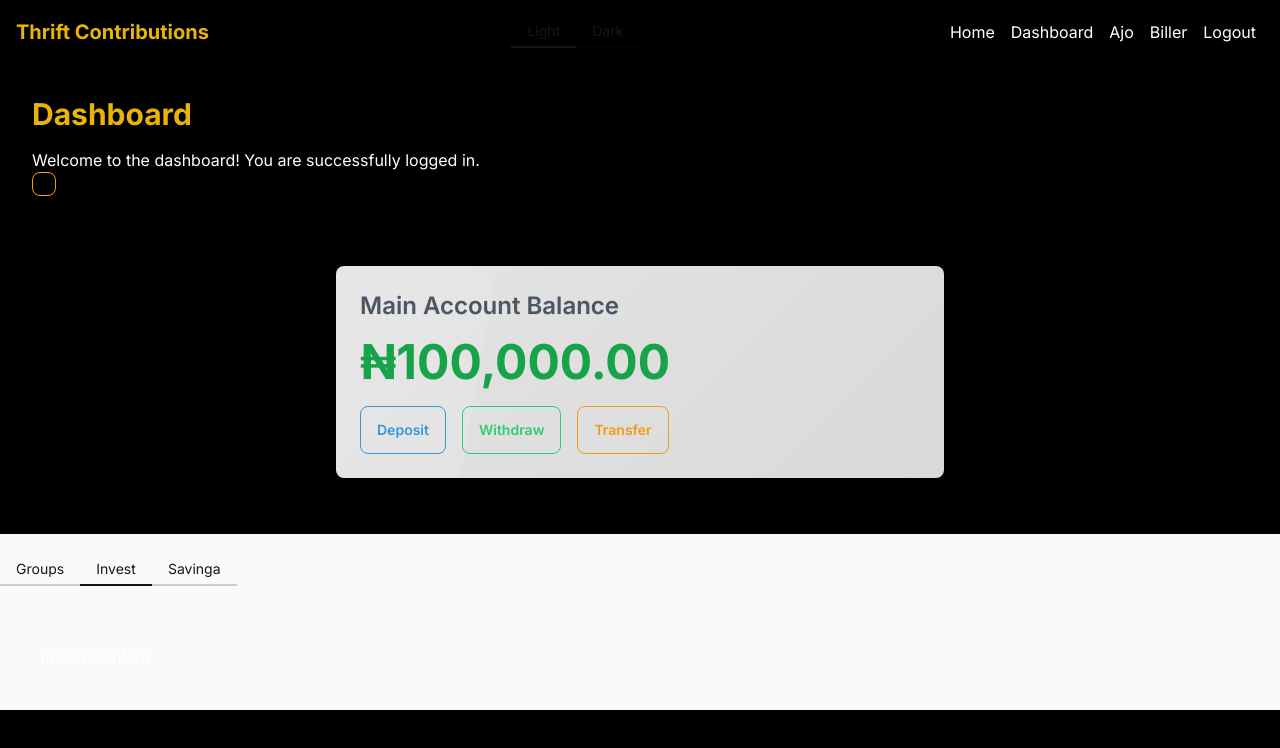
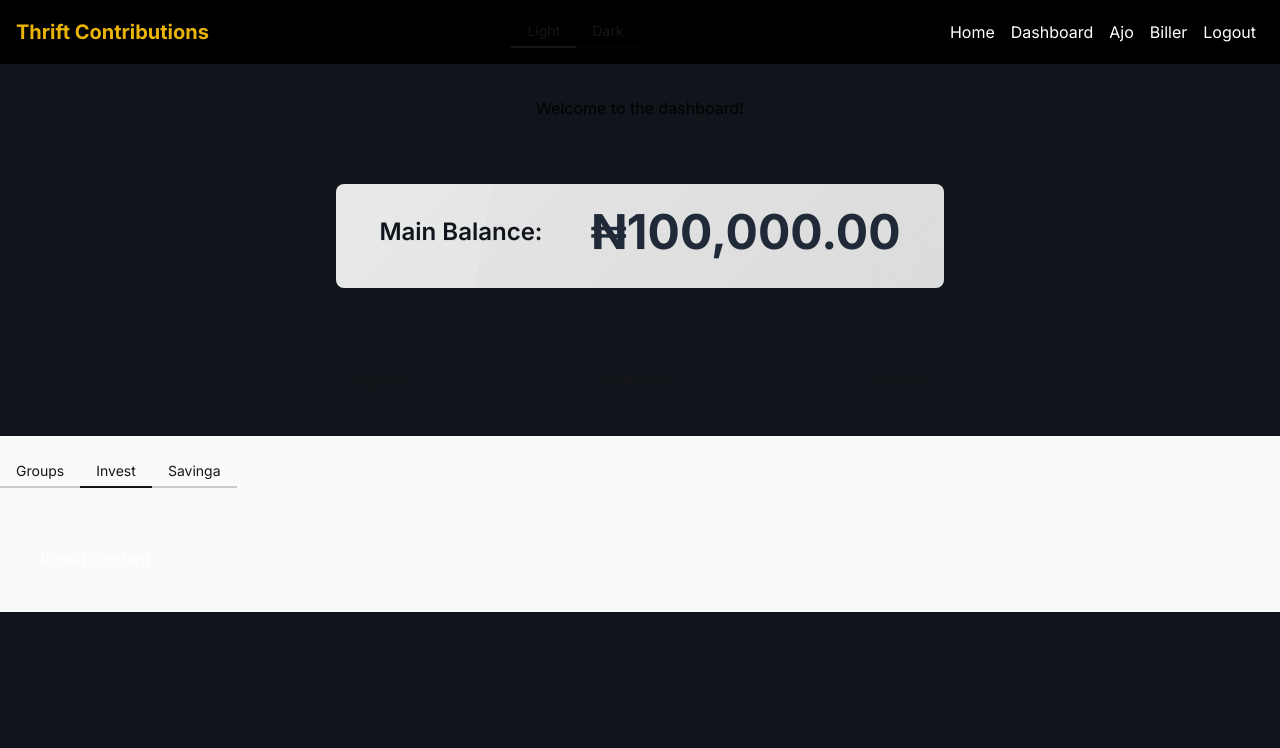
Before and after one commit to Jublazer/ajos, a Next.js app: page /dashboard in a window 1280 px wide. Shown: the top 748 px of the page. Built offline with nearby package versions, Linux system fonts and the light colour scheme; sample sign-in values are in the browser's storage.

Commit message:
Theme update 2

```diff
--- a/app/components/Deposit.jsx
+++ b/app/components/Deposit.jsx
@@ -30,7 +30,7 @@ const Deposit = () => {
 
   return (
     <>
-      <button className="btn btn-primary btn-outline" onClick={handleOpenModal}>
+      <button className="btn btn-md btn-black btn-outline" onClick={handleOpenModal}>
         Deposit
       </button>
 
--- a/app/components/Modal.jsx
+++ b/app/components/Modal.jsx
@@ -4,7 +4,7 @@ const Modal = ({ title, body, buttons, isOpen, onClose }) => {
   if (!isOpen) return null;
 
   return (
-    <div className="fixed inset-0 flex items-center justify-center bg-black bg-opacity-50 z-50">
+    <div className="fixed inset-0 flex items-center justify-center w-full min-w-full bg-black bg-opacity-50 z-50">
       <div className="bg-white rounded-lg shadow-lg max-w-lg w-full p-6">
         <div className="flex justify-between items-center">
           <h2 className="text-xl text-orange-600 font-semibold">{title}</h2>
--- a/app/components/Transfer.jsx
+++ b/app/components/Transfer.jsx
@@ -30,7 +30,7 @@ const Transfer = () => {
 
   return (
     <>
-      <button className="btn btn-accent btn-outline" onClick={handleOpenModal}>
+      <button className="btn btn-md btn-gray-800 btn-outline" onClick={handleOpenModal}>
         Transfer
       </button>
 
--- a/app/components/Withdraw.jsx
+++ b/app/components/Withdraw.jsx
@@ -30,7 +30,7 @@ const Withdraw = () => {
 
   return (
     <>
-      <button className="btn btn-secondary btn-outline" onClick={handleOpenModal}>
+      <button className="btn btn-md btn-black btn-outline" onClick={handleOpenModal}>
         Withdraw
       </button>
 
--- a/app/dashboard/page.jsx
+++ b/app/dashboard/page.jsx
@@ -17,25 +17,28 @@ const Dashboard = () => {
   }, []);
 
   return (
-    <div className="bg-black text-white min-h-screen">
+    <div className="bg-accent text-white min-h-screen">
       <Navbar />
-      <div className="container mx-auto p-8 mt-16">
-        <h1 className="text-3xl font-bold text-yellow-500 mb-4">Dashboard</h1>
-        <p>Welcome to the dashboard! You are successfully logged in.</p>
-        <input type="checkbox" class="checkbox checkbox-accent" />
+      <div className="container flex items-center justify-center  p-8 mt-16">
+        <div className=''>
+          <p className='text-black'>Welcome to the dashboard!</p>
+        </div>
       </div>
       <div className="p-8 flex items-center justify-center">
+        <div className="bg-white/85 card-title glass space-x-10 justify-center w-2/4 shadow-md text-yellow-600 p-6 rounded-lg mb-1 min-w-2/5" >
+          <h6 className="text-2xl text-accent font-semibold mb-2">Main Balance:</h6>
+          <h2 className=" text-gray-800 text-5xl font-bold mb-2">₦100,000.00</h2>
+        </div>
+      </div>
 
-        <div className="bg-white/85 glass w-2/4 shadow-md text-yellow-600 p-6 rounded-lg mb-6 min-w-2/5" >
-          <h1 className="text-2xl text-gray-600 font-semibold mb-4">Main Account Balance</h1>
-          <h2 className=" text-green-600 text-5xl font-bold mb-5">₦100,000.00</h2>
-          <div className="flex space-x-4">
+      <div className="flex mt-0 card-body items-center justify-center">
+        <div className='flex w-2/4 space-x-10 justify-between'>
             <Deposit />
             <Withdraw />
             <Transfer />
-          </div>
         </div>
       </div>
+
 
       {/* Tabs */}
       <div role="tablist" className="tabs tabs-bordered w-full h-44 bg-slate-50">
--- a/tailwind.config.ts
+++ b/tailwind.config.ts
@@ -35,10 +35,17 @@ module.exports = {
   daisyui: {
     themes: [
       {
+        mytheme: {
+          "primary": "#a991f7",
+          "secondary": "#f6d860",
+          "accent": "#37cdbe",
+          "neutral": "#3d4451",
+          "base-100": "#ffffff",
+        },
         light: {
           primary: "#3498db",
           secondary: "#2ecc71",
-          accent: "#f39c12",
+          accent: "#11151B",
           neutral: "#95a5a6",
           "base-100": "#ffffff",
           info: "#3b82f6",
```
